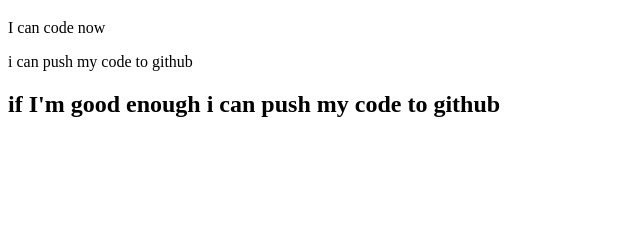
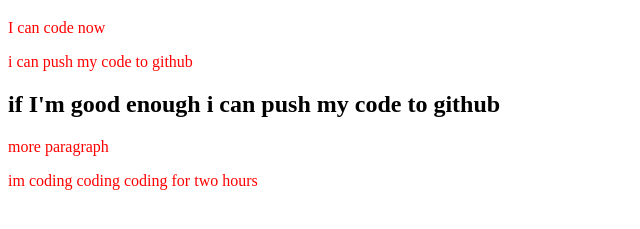
Before and after one commit to rahmanhamim/my-second-repo, a plain HTML site: page index.html in a window 1280 px wide. Shown: the part 61-290 px from the top of the page, without its empty margins (0-640 px from the left). Drawn offline with Linux system fonts and the light colour scheme.

Commit message:
new update

```diff
--- a/index.html
+++ b/index.html
@@ -5,11 +5,14 @@
   <meta http-equiv="X-UA-Compatible" content="IE=edge" />
   <meta name="viewport" content="width=device-width, initial-scale=1.0" />
   <title>My second git hub repo</title>
+  <link rel="stylesheet" href="./style.css" />
  </head>
  <body>
   <h1>Hello github</h1>
   <p>I can code now</p>
   <p>i can push my code to github</p>
   <h2>if I'm good enough i can push my code to github</h2>
+  <p>more paragraph</p>
+  <p>im coding coding coding for two hours</p>
  </body>
 </html>
--- /dev/null
+++ b/style.css
@@ -0,0 +1,3 @@
+p {
+ color: red;
+}
```
